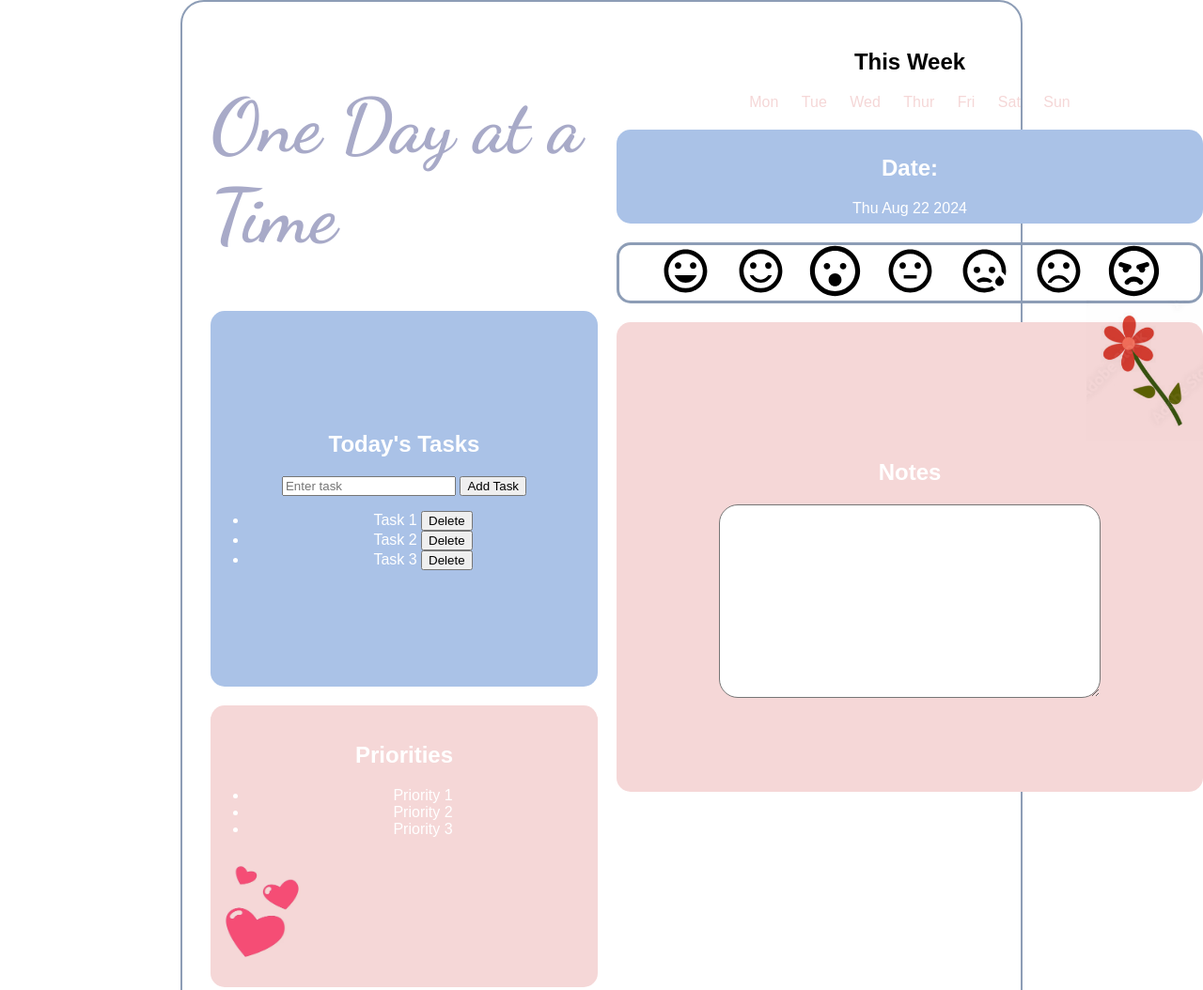
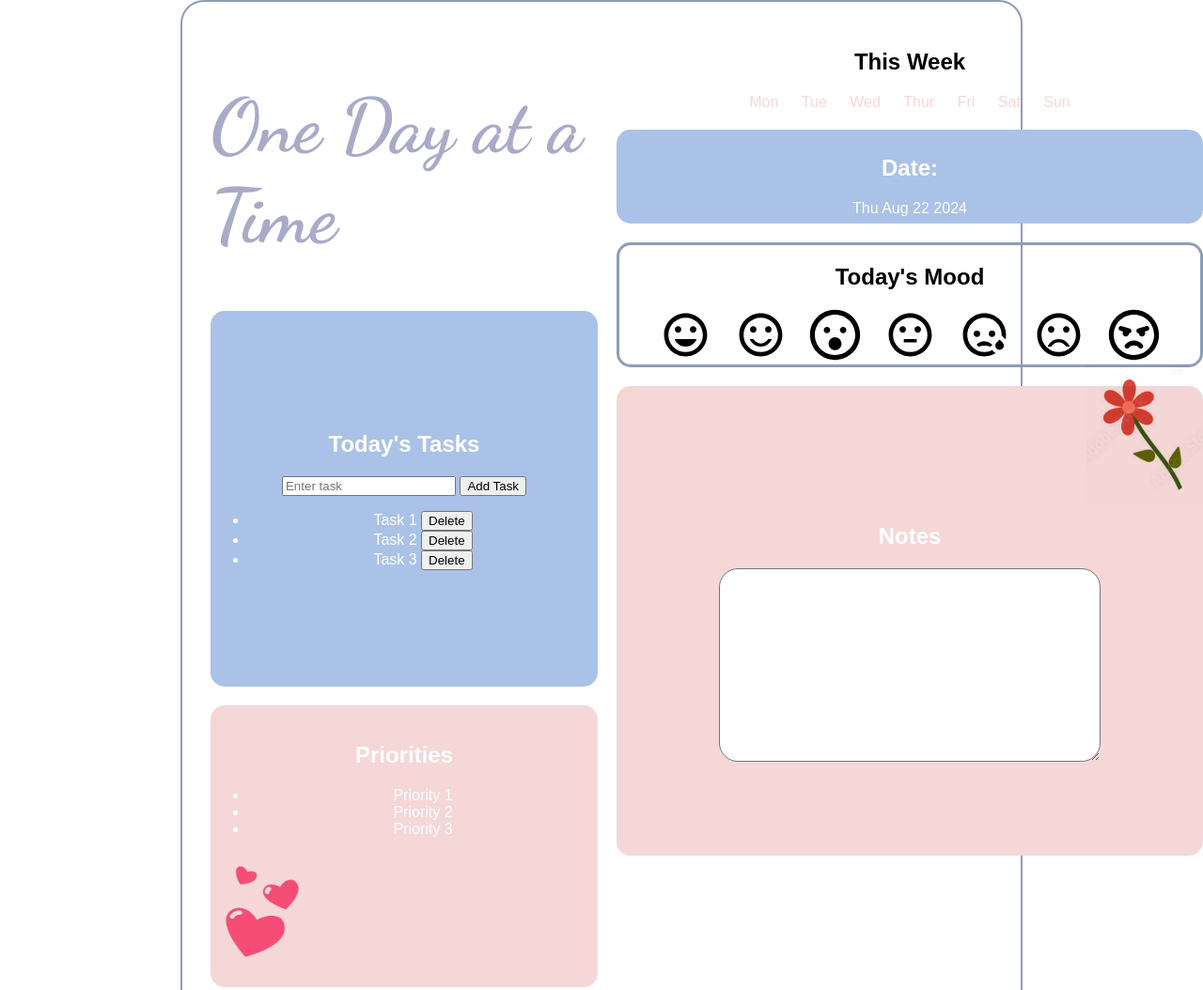
Before and after one commit to lisaaxrisaa/One_Day_at_a_time, a plain HTML site: page index.html in a window 1280 px wide. Shown: the top 1054 px of the page at 94% size. Drawn offline with Linux system fonts and the light colour scheme.

Commit message:
Add text Today's Mood

```diff
--- a/index.html
+++ b/index.html
@@ -68,10 +68,10 @@
           <input type="text" id="taskInput" placeholder="Enter task">
           <button id="addTaskButton">Add Task</button>
           <ul id="taskList">
-            <li>Task 1</li>
+            <!-- <li>Task 1</li>
             <li>Task 2</li>
             <li>Task 3</li>
-          </ul>
+          </ul> -->
         </div>
 
 
@@ -125,7 +125,9 @@
         <script src="index.js" defer></script>
 
 
-        <div id="mood" class="mood-box"></div>
+        <div id="mood" class="mood-box">
+          <h2> Today's Mood</h2>
+        </div>
             <!-- <input type="radio" id ="excited" class="mood-button" name="mood" value="excited-face" data-outline="img/excited-outline.svg" data-fill="img/excited-filled.svg">
             <label for="excited">
               <img
--- a/index.js
+++ b/index.js
@@ -15,7 +15,7 @@ let moodList = [
 
 let generateMoodButtons = () => {
   let moodContainer = document.getElementById('mood');
-  moodContainer.innerHTML = `
+  moodContainer.innerHTML += `
         ${moodList
           .map(
             (mood) => `
```
